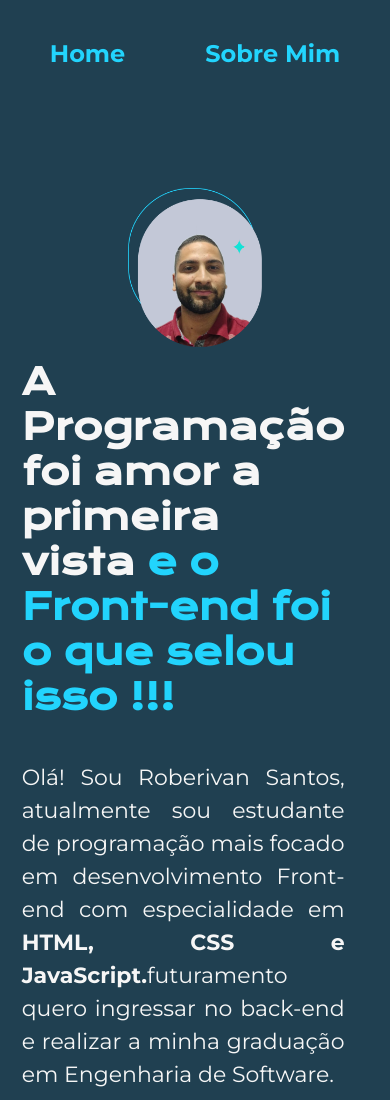
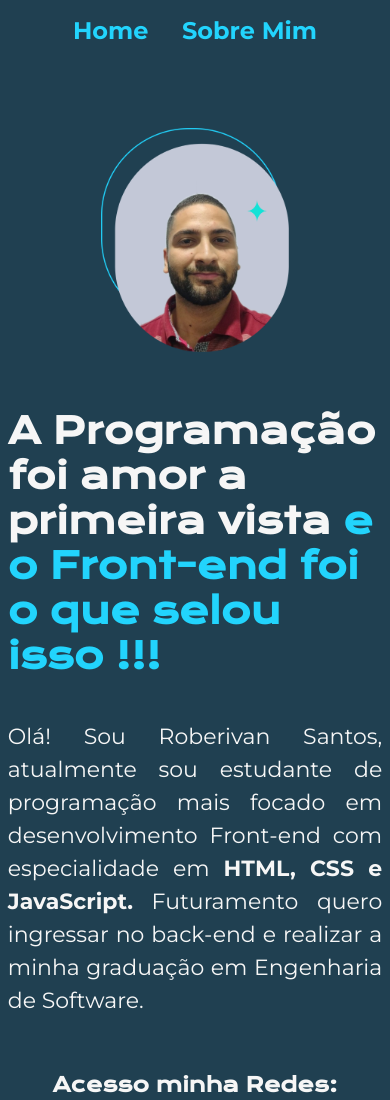
Before and after one commit to roberivan7/Portfolio, a plain HTML site: page index.html in a window 390 px wide. Shown: the top 1100 px of the page. Drawn offline with nearby package versions, Linux system fonts and the light colour scheme; a web font is replaced by a local one.

Commit message:
Alguns Ajustes nas posições dos conteiners

```diff
--- a/Styles/style.css
+++ b/Styles/style.css
@@ -33,7 +33,7 @@ padding: 4% 7% 3% 7%; /*o 1° valor seria para o espaçamento do top, o 2° é p
 
 .cabecalho__menu {
     display: flex;
-    gap: 80px;
+    gap: 10%;
 }
 
 .cabecalho__menu__link {
@@ -45,15 +45,14 @@ padding: 4% 7% 3% 7%; /*o 1° valor seria para o espaçamento do top, o 2° é p
 }
 
 .apresentacao {
-    margin: 8% 7% 7% 7%; /*propriedade de editar o tamanho da margem da pagina web, sendo o 1° valor da lateral da pagina e o 2° Valor parte superior*/
+    margin: 8% 7% 7% 7%; /* propriedade de editar o tamanho da margem da pagina web, sendo o 1° valor da lateral da pagina e o 2° Valor parte superior. */
     display: flex;
     align-items: center;
     justify-content: space-between;
-    gap: 12px;
+    gap: 3%;
 }
 
 .apresentacao__conteudo {
-    margin-right: 8%;
     width: 50%;
     display: flex;
     flex-direction: column;
@@ -66,18 +65,18 @@ padding: 4% 7% 3% 7%; /*o 1° valor seria para o espaçamento do top, o 2° é p
     flex-direction: column;
 }
 
-.titulo-destaque {
-    color: var(--cor-terciaria);
-}
-
 .apresentacao__conteudo__titulo {
     font-size: 2.25rem;
     font-family: var(--fonte-titulo);
     color: var(--titulo);
 }
 
+.titulo-destaque {
+    color: var(--cor-terciaria);
+}
+
 .imagem__portfolio{
-    width: 45%;
+    width: 50%;
 }
 
 .apresentacao__conteudo__texto {
@@ -129,12 +128,12 @@ padding: 4% 7% 3% 7%; /*o 1° valor seria para o espaçamento do top, o 2° é p
     font-weight: 400;
     text-align: center;
     color: var(--cor-fonte-rodape);
-    background-color:var(--cor-fundo-rodape);
+    background-color: var(--cor-fundo-rodape);
 }
 
 @media (max-width: 1200px) {
     .cabecalho{
-        padding: 10%;
+        padding: 4% 7% 10% 7%;
     }
 
     .cabecalho__menu{
@@ -142,11 +141,17 @@ padding: 4% 7% 3% 7%; /*o 1° valor seria para o espaçamento do top, o 2° é p
     }
 
     .apresentacao{
+        margin: auto;
         flex-direction: column-reverse;
-        padding: 5%;
+        padding: 2%;
     }
 
     .apresentacao__conteudo{
+        margin: 10% 0%;
         width: auto;
     }
+
+    .imagem__portfolio {
+        margin: 5% 0%;
+    }
 }
--- a/index.html
+++ b/index.html
@@ -5,7 +5,7 @@
     <meta charset="UTF-8">
     <meta name="viewport" content="width=device-width, initial-scale=1.0">
     <title>Portfolio</title>
-    <link rel="stylesheet" href="./styles/style.css">
+    <link rel="stylesheet" href="./Styles/style.css">
 </head>
 
 <body>
@@ -22,7 +22,7 @@
                     <strong class="titulo-destaque">e o Front-end foi o que selou isso !!!</strong>
                     </h1><br>
                     <p class="apresentacao__conteudo__texto">Olá! Sou Roberivan Santos, atualmente sou estudante de programação mais focado em desenvolvimento Front-end com especialidade em <strong>HTML, CSS e
-                        JavaScript.</strong>futuramento quero ingressar no back-end e realizar a minha graduação em Engenharia de Software.</p><br>
+                        JavaScript.</strong> Futuramento quero ingressar no back-end e realizar a minha graduação em Engenharia de Software.</p><br>
                 </div>
                 <div class="apresentacao__links">
                     <h2 class="apresentacao__subtitulo">Acesso minha Redes:</h2>
@@ -36,7 +36,6 @@
                         <img src="/assets/linkedin.png" alt="Icone_Linkedin"> Linkedin
                     </a>
                 </div>
-
             </section>
         <img class="imagem__portfolio" src="./assets/roberivan.png" alt="Roberivan Santos"><br></main>
     </main>
```
Also changed, not shown: about.html (+1 -1 lines).
